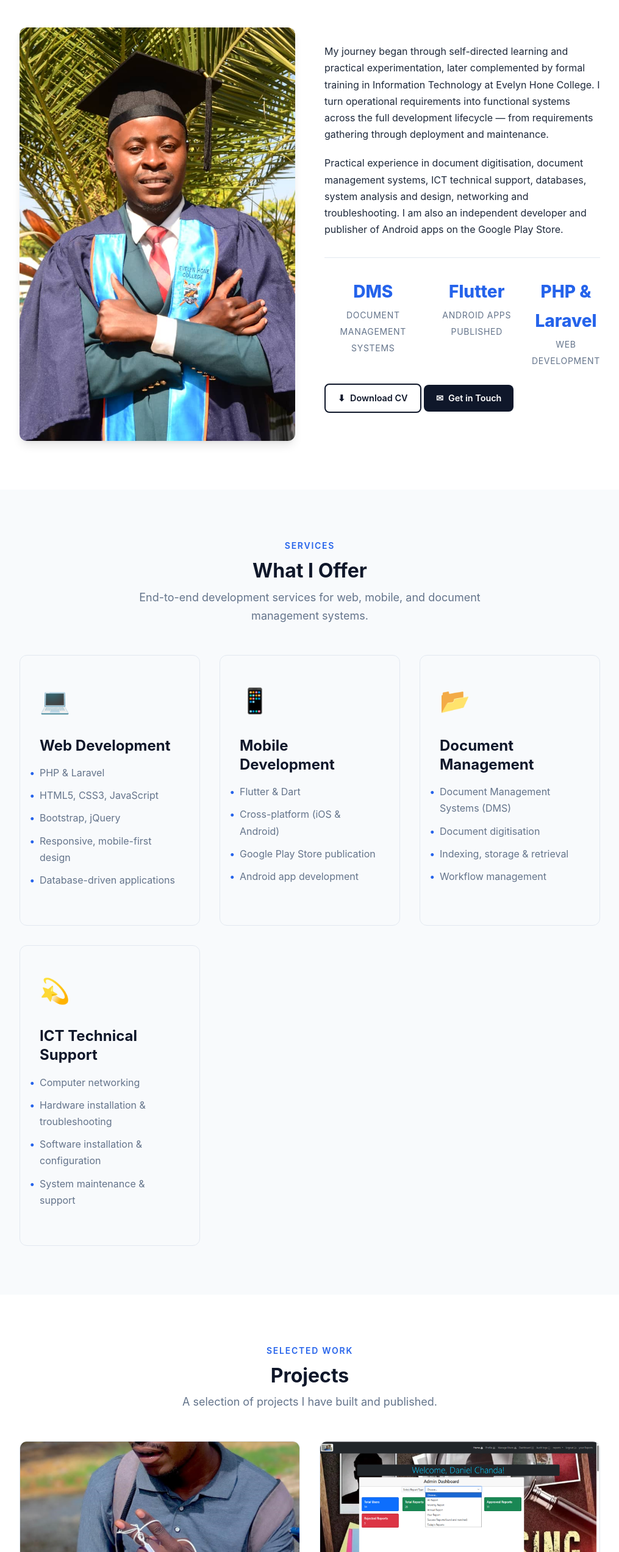
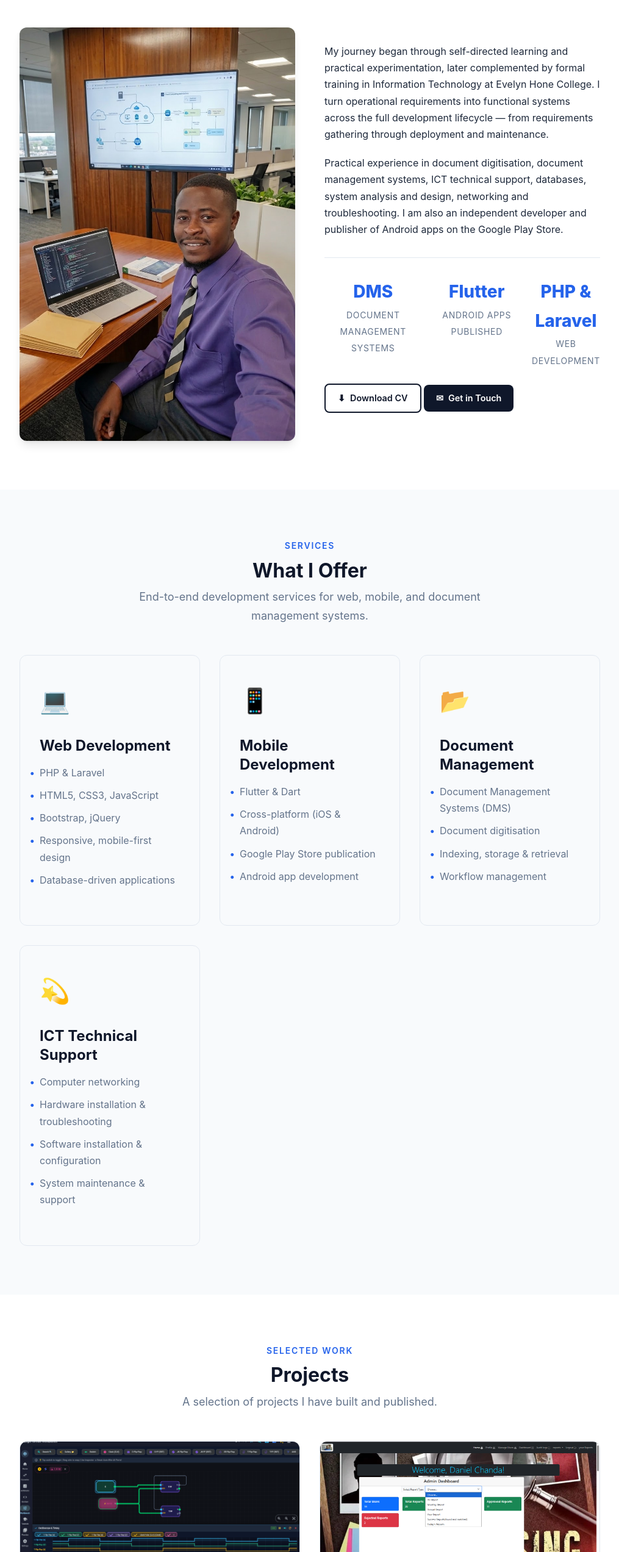
Before and after one commit to DanielChanda/DanielChanda.github.io, a plain HTML site: page index.html in a window 1280 px wide. Shown: the part 856-3401 px from the top of the page at 61% size, without its empty margins (132-1147 px from the left). Drawn offline with Linux system fonts and the light colour scheme.

Commit message:
feat(ui): update portfolio assets and profile imagery
Replace outdated profile and project images with new professional
assets across the website and CV.

- Update profile photos in about.html and cv.html
- Replace BaseLogic Pro project thumbnail in index.html and work.html
- Add new portfolio image assets to the images directory

```diff
--- a/index.html
+++ b/index.html
@@ -75,7 +75,7 @@
         </div>
         <div class="about-grid fade-in">
           <div class="about-image">
-            <img src="images/grad.jpg" alt="Danny Chanda - Professional Photo" loading="lazy">
+            <img src="images/portifolio_image1.jpeg" alt="Danny Chanda - Professional Photo" loading="lazy">
           </div>
           <div>
             <p>My journey began through self-directed learning and practical experimentation, later complemented by formal training in Information Technology at Evelyn Hone College. I turn operational requirements into functional systems across the full development lifecycle — from requirements gathering through deployment and maintenance.</p>
@@ -166,7 +166,7 @@
         <div class="projects-grid">
           <article class="project-card fade-in">
             <div class="project-image">
-              <img src="images/about.jpg" alt="BaseLogic Pro Android App" loading="lazy">
+              <img src="images/baselogic_pro.png" alt="BaseLogic Pro Android App" loading="lazy">
             </div>
             <div class="project-content">
               <h3>BaseLogic Pro</h3>
```
Also changed, not shown: about.html (+1 -1 lines), cv.html (+2 -2 lines), work.html (+1 -1 lines), images/baselogic_pro.png (added), images/portifolio_image1.jpeg (added), images/portifolio_image2.jpeg (added).
